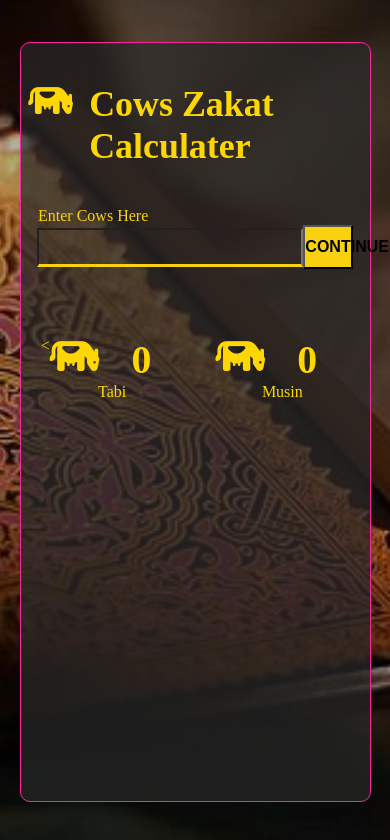
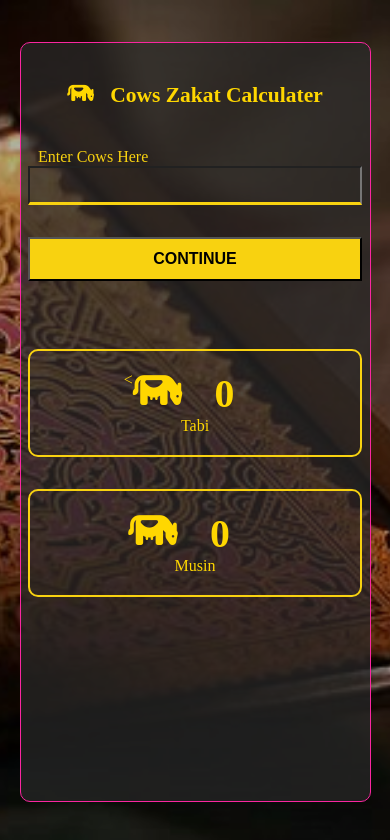
Before and after one commit to madnir12/cows-zakat-calculater, a plain HTML site: page index.html in a window 390 px wide. Both pictures are taken after a click on the button "CONTINUE". Drawn offline with nearby package versions, Linux system fonts and the light colour scheme.

Commit message:
after adding some mobile changes

```diff
--- a/style.css
+++ b/style.css
@@ -177,3 +177,36 @@ li{
 label{
     margin-left: 2.5vw;
 }
+@media only screen and (max-width:944px){
+   .text h2{
+    font-size: calc(1rem + 4vw);
+   }
+   .text p{
+    font-size: 1rem;
+   }
+   .inputarea{
+    display: grid;
+    grid-template-columns: 1fr;
+    gap: 2rem;
+   }
+   .inputarea input,.inputarea button{
+    width: 100%;
+
+   }
+   .logo h2{
+    font-size: calc(1.1rem + 1vw);
+   }
+   .logo i{
+    font-size: calc(1.1rem + 1vw);
+   }
+   .resultd{
+    display: grid;
+    grid-template-columns: 1fr;
+   }
+   .resultd div{
+    border: 2px solid var(--cyl);
+    border-radius: 10px;
+    padding: 20px 0;
+   }
+
+}
```
